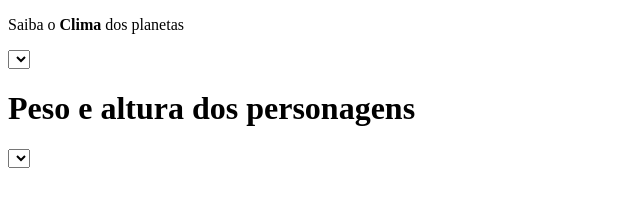
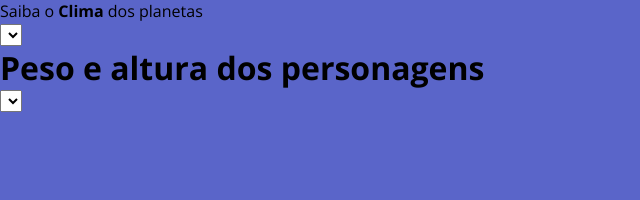
Before and after one commit to TiagoSantost/StarWars, a plain HTML site: page Star Wars/index.html in a window 1280 px wide. Shown: the whole page, without its empty margins (0-640 px from the left). Drawn offline with nearby package versions, Linux system fonts and the light colour scheme; no server answers.

Commit message:
Update index.html

```diff
--- a/Star Wars/index.html
+++ b/Star Wars/index.html
@@ -4,6 +4,10 @@
     <meta charset="UTF-8">
     <meta http-equiv="X-UA-Compatible" content="IE=edge">
     <meta name="viewport" content="width=device-width, initial-scale=1.0">
+    <link rel="preconnect" href="https://fonts.googleapis.com">
+    <link rel="preconnect" href="https://fonts.gstatic.com" crossorigin>
+    <link href="https://fonts.googleapis.com/css2?family=Open+Sans:wght@400;600;700&display=swap" rel="stylesheet">
+    <link rel="stylesheet" href="styles.css">
     <title>Star Wars</title>
     <script src = 'script.js'></script>
 </head>
```
